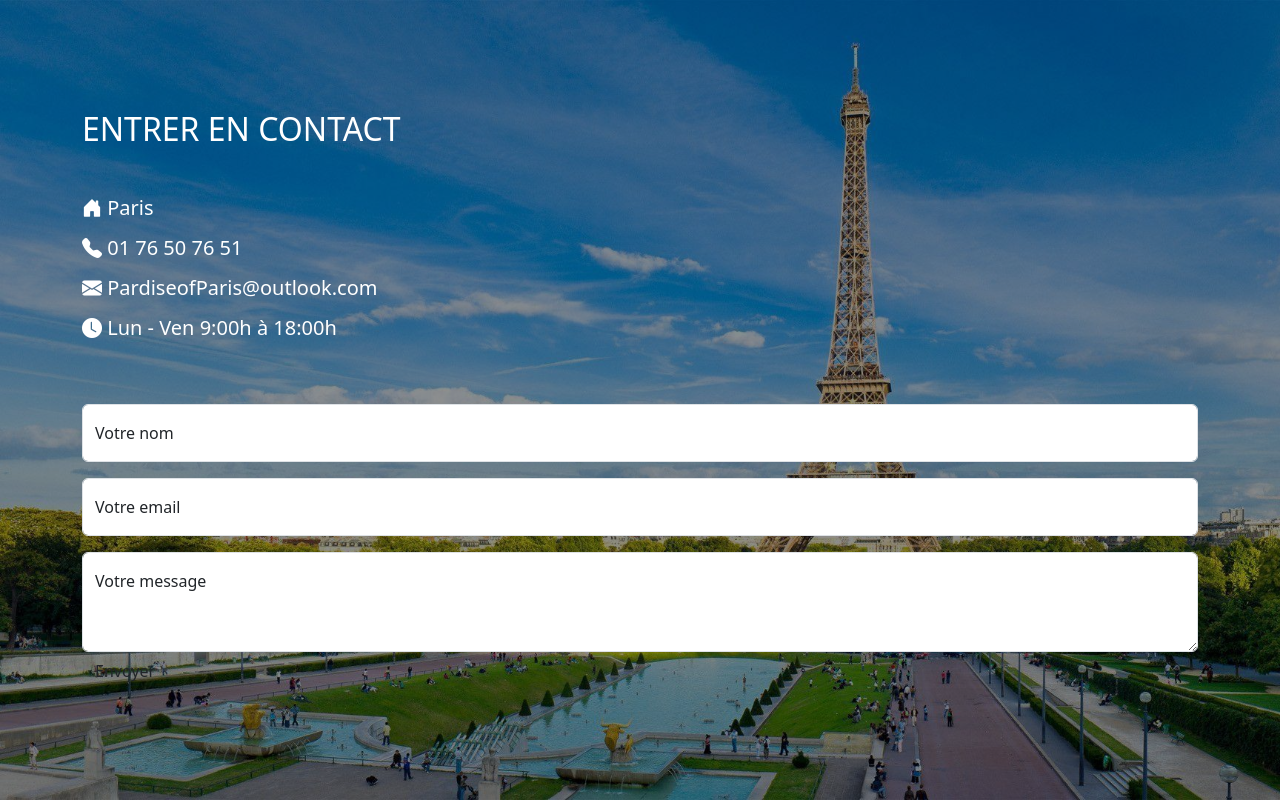
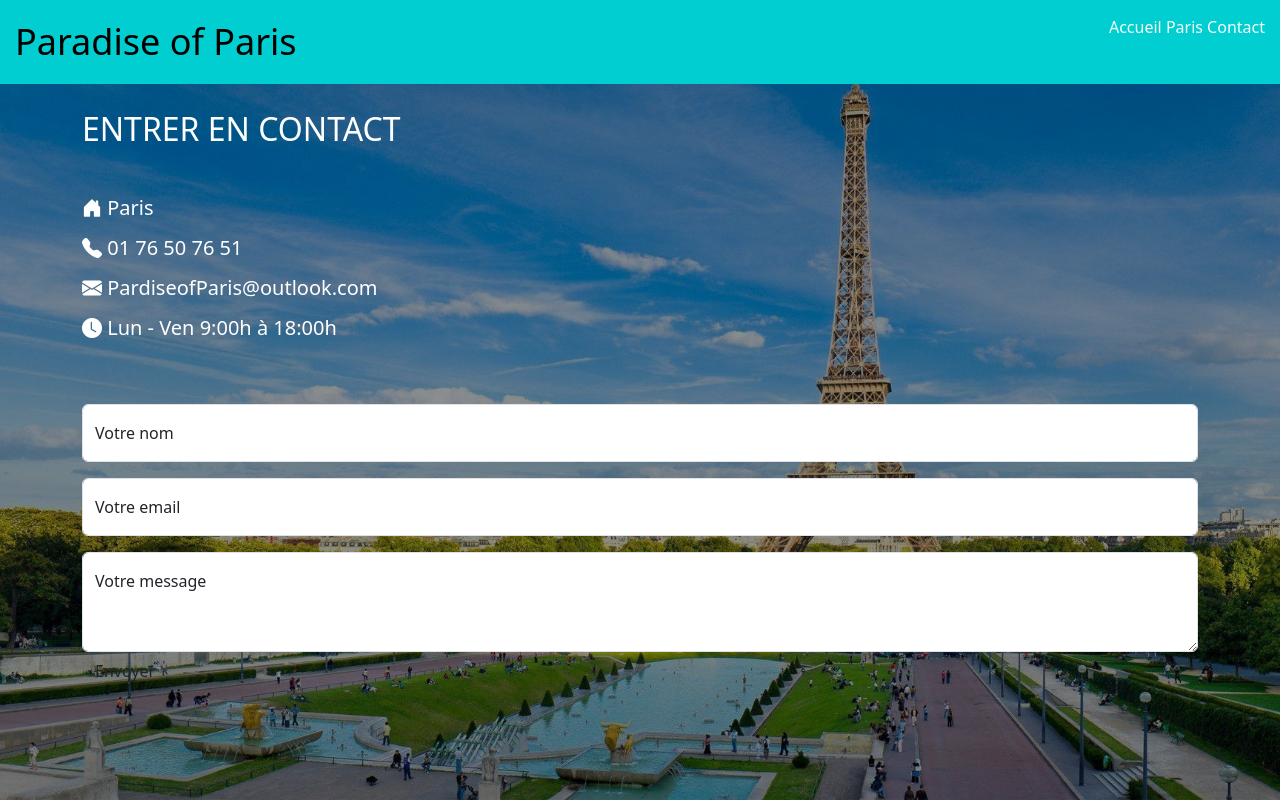
Before and after one commit to Areku57/CDA-GIT-AAA-J2, a plain HTML site: page contact.html in a window 1280 px wide. Drawn offline with nearby package versions, Linux system fonts and the light colour scheme.

Commit message:
Ajout nav

```diff
--- a/contact.html
+++ b/contact.html
@@ -9,10 +9,43 @@
     <link rel="stylesheet" href="contact.css">
     <link rel="stylesheet" href="https://cdn.jsdelivr.net/npm/bootstrap-icons@1.10.5/font/bootstrap-icons.css">
     <link href="https://cdn.jsdelivr.net/npm/bootstrap@5.3.0-alpha3/dist/css/bootstrap.min.css" rel="stylesheet">
+    <style>
+        .nav a {
+            text-decoration: none;
+            color: mintcream;
+        }
+
+
+        .name {
+            font-size: 36px;
+            text-align: left;
+            color: black;
+        }
+
+        .nav {
+            display: flex;
+            justify-content: space-between;
+            width: 100%;
+            position: fixed;
+            top: 0;
+            left: 0;
+            text-align: right;
+            background-color: darkturquoise;
+            padding: 15px;
+        }
+    </style>
 </head>
 
 <body class="vh-100">
     <div class="blanc"></div>
+    <div class="nav">
+        <div class="name">Paradise of Paris</div>
+        <ul>
+            <a href="./acceuil.html">Accueil</a>
+            <a href="./paris.html">Paris</a>
+            <a href="./contact.html">Contact</a>
+        </ul>
+    </div>
     <div class="contact-page container d-flex align-items-start justify-content-center flex-wrap">
         <h2 class="mb-5 text-uppercase w-100">Entrer en contact</h2>
         <div class="w-100 mb-5">
```
Also changed, not shown: acceuil.html (+1 -1 lines), paris.html (+60 -12 lines).
